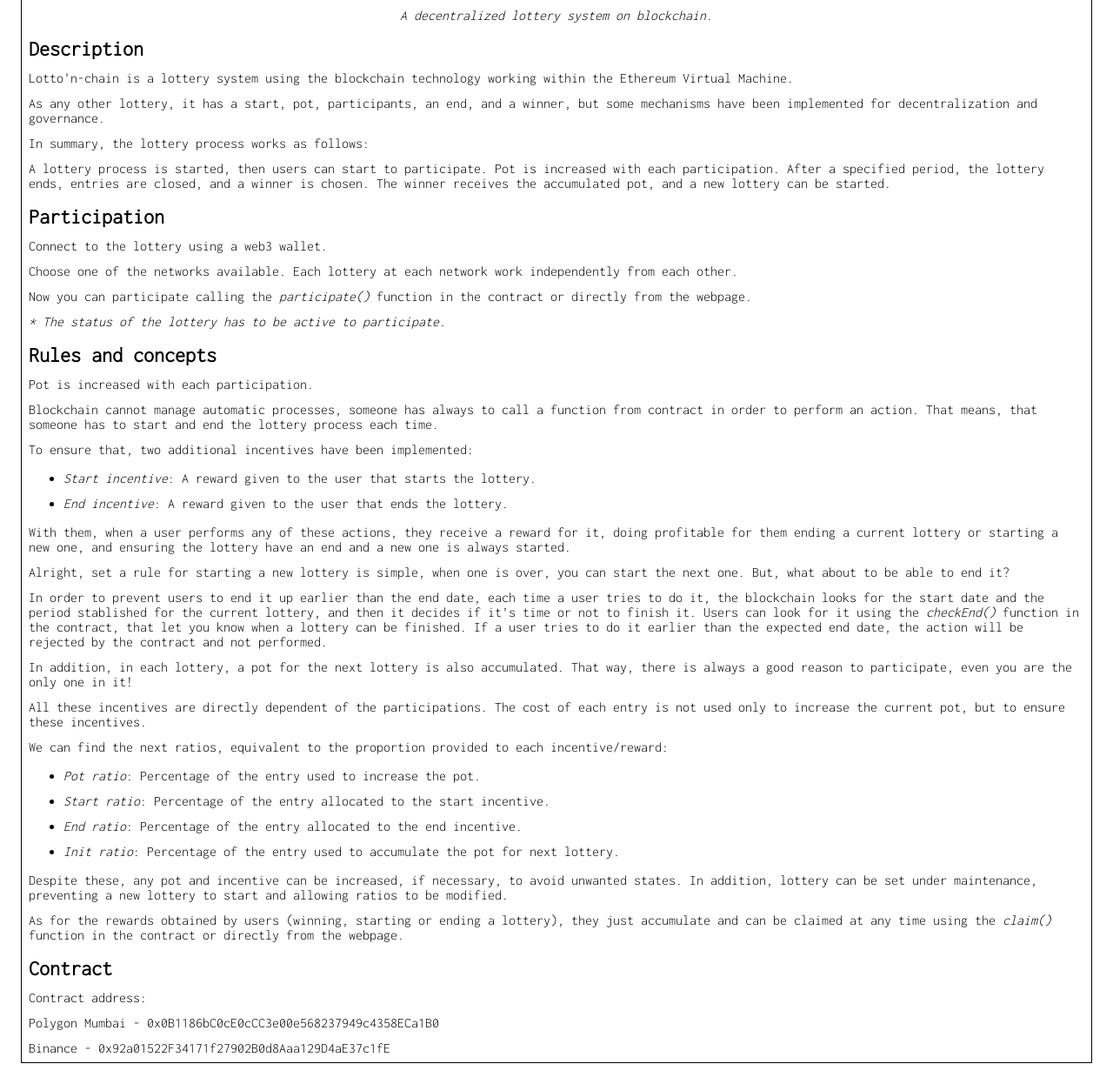
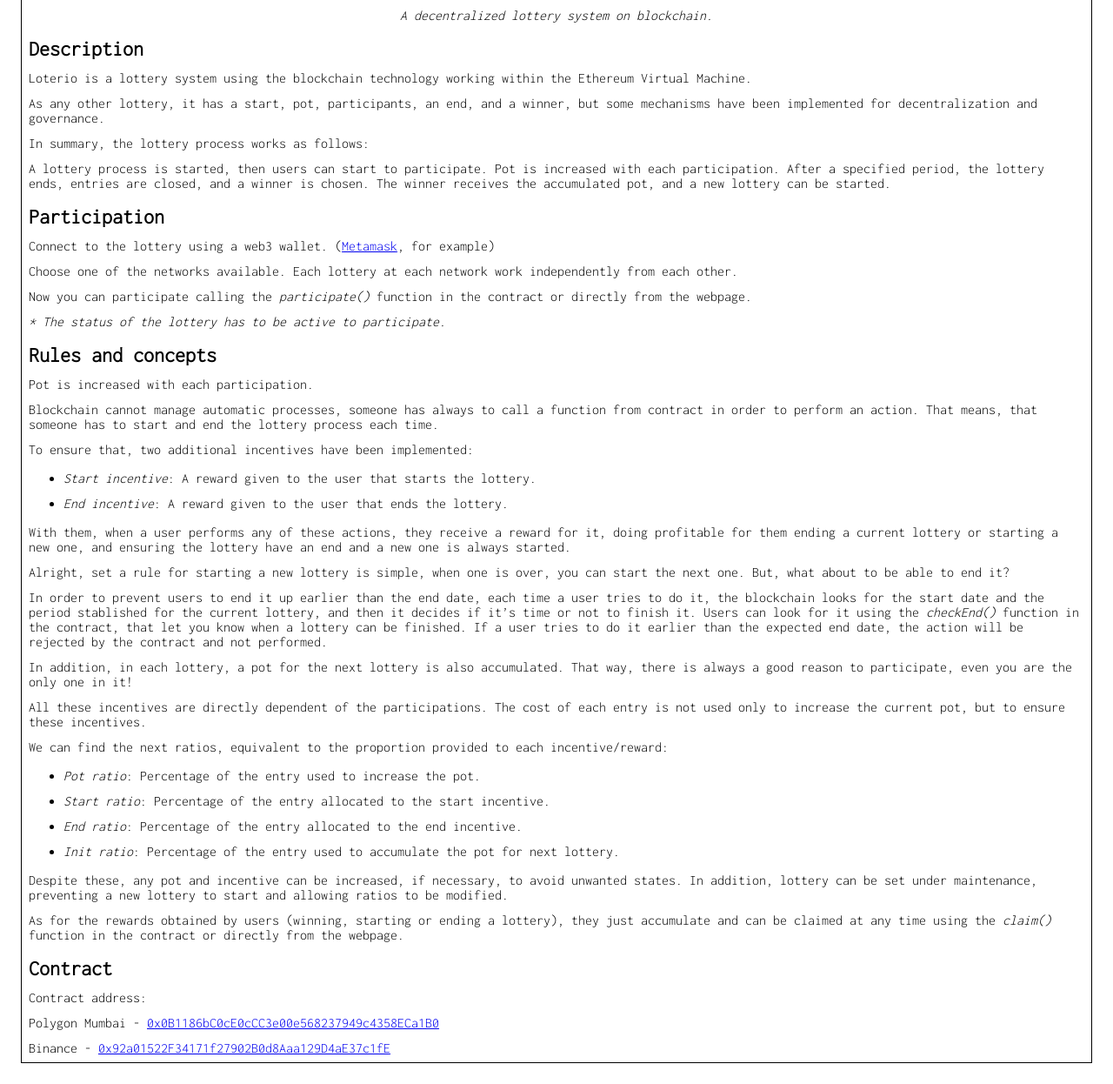
Before and after one commit to loterio-org/loterio-org.github.io, a plain HTML site: page info.html in a window 1280 px wide. Shown: the part 130-1376 px from the top of the page at 87% size. Drawn offline with Linux system fonts and the light colour scheme.

Commit message:
Add files via upload

```diff
--- a/info.html
+++ b/info.html
@@ -28,7 +28,7 @@
         <br>
         <h2>Description</h2>
         <div>
-            <p>Lotto&apos;n-chain is a lottery system using the blockchain technology working within the Ethereum Virtual Machine.</p>
+            <p>Loterio is a lottery system using the blockchain technology working within the Ethereum Virtual Machine.</p>
         </div>
         <div>
             <p>As any other lottery, it has a start, pot, participants, an end, and a winner, but some mechanisms have been implemented for decentralization and governance.</p>
@@ -43,7 +43,7 @@
         <h2>Participation</h2>
         <div>
             <div>
-                <p>Connect to the lottery using a web3 wallet.</p>
+                <p>Connect to the lottery using a web3 wallet. (<a href="https://metamask.io/" target=”_blank”>Metamask</a>, for example)</p>
             </div>
             <div>
                 <p>Choose one of the networks available. Each lottery at each network work independently from each other.</p>
@@ -128,10 +128,10 @@
                     <p>Contract address:</p>
                 </div>
                 <div>
-                    <p>Polygon Mumbai - 0x0B1186bC0cE0cCC3e00e568237949c4358ECa1B0</p>
+                    <p>Polygon Mumbai - <a href="https://mumbai.polygonscan.com/address/0x01c8607cb2f45401ae410eed2b93e8d2df77a5f0" target=”_blank”>0x0B1186bC0cE0cCC3e00e568237949c4358ECa1B0</a></p>
                 </div>
                 <div>
-                    <p>Binance - 0x92a01522F34171f27902B0d8Aaa129D4aE37c1fE</p>
+                    <p>Binance - <a href="https://bscscan.com/address/0x92a01522f34171f27902b0d8aaa129d4ae37c1fe" target=”_blank”>0x92a01522F34171f27902B0d8Aaa129D4aE37c1fE</a></p>
                 </div>
             </div>
         </div>
```
